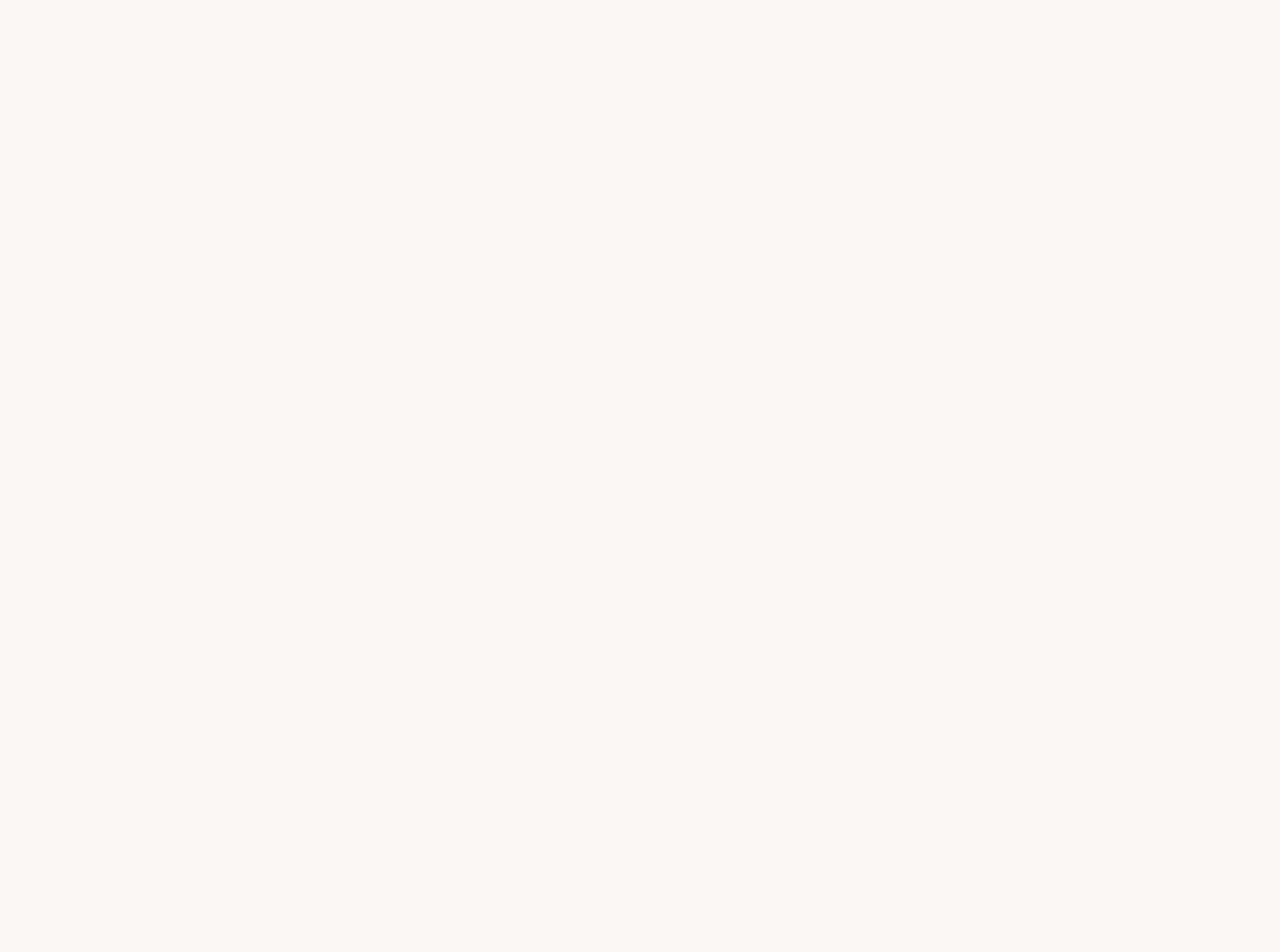
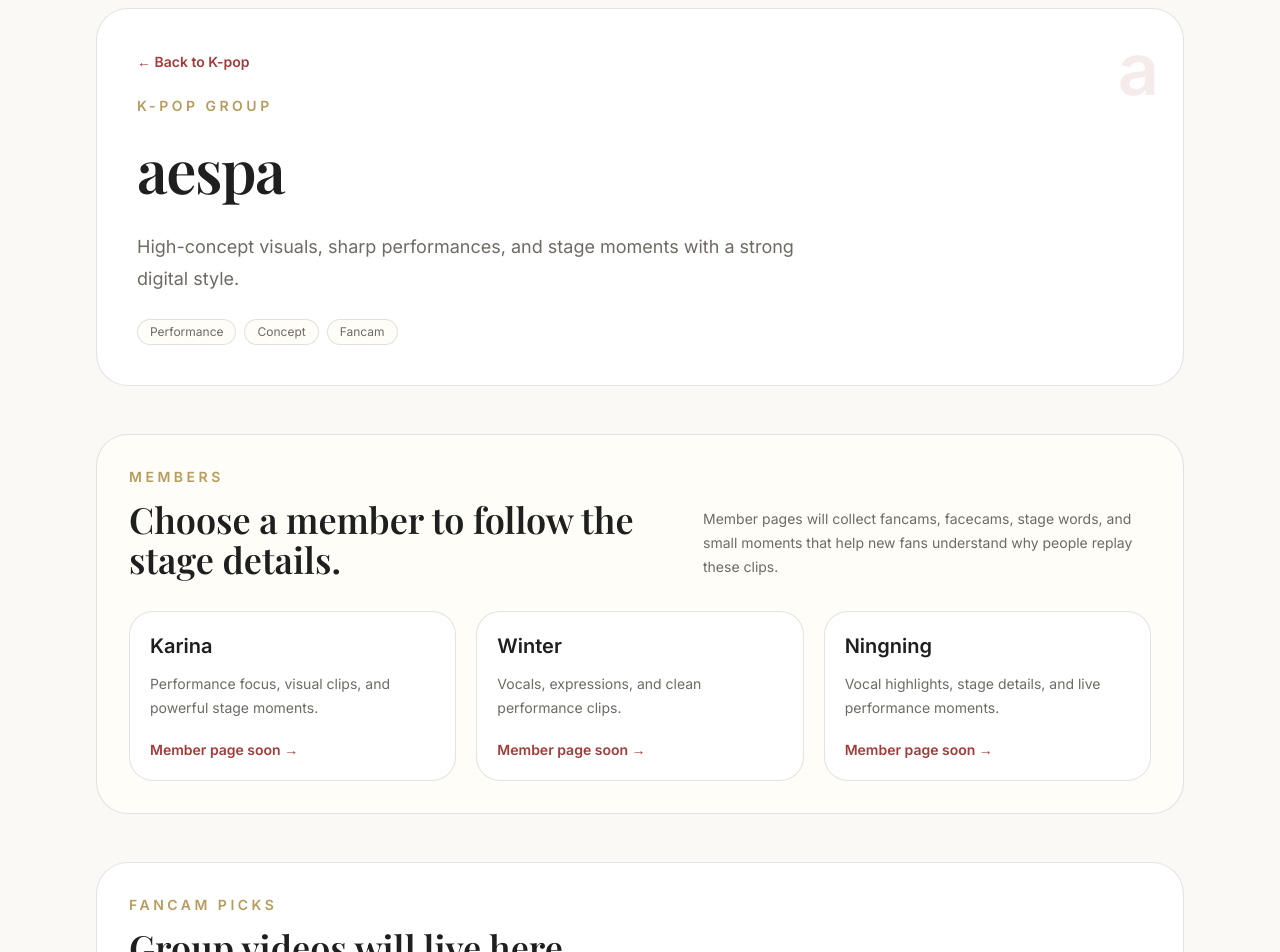
Before and after one commit to kjgusgh-source/korea-inside, a Next.js app: page /kpop/aespa in a window 1280 px wide. Before the commit this address had no page. Shown: the part 140-1092 px from the top of the page. Before the commit the page ends 800 px from the top, so only its background shows below. Built offline with nearby package versions, Linux system fonts and the light colour scheme; a web font is replaced by a local one.

Commit message:
Add K-pop group pages

```diff
--- /dev/null
+++ b/app/kpop/[group]/page.tsx
@@ -0,0 +1,141 @@
+import Link from "next/link";
+import { notFound } from "next/navigation";
+import SiteHeader from "../../../components/SiteHeader";
+import { getKpopGroupById, getKpopGroups } from "../../../lib/kpopData";
+
+type PageProps = {
+  params: Promise<{
+    group: string;
+  }>;
+};
+
+export function generateStaticParams() {
+  return getKpopGroups().map((group) => ({
+    group: group.id,
+  }));
+}
+
+export async function generateMetadata({ params }: PageProps) {
+  const { group: groupId } = await params;
+  const group = getKpopGroupById(groupId);
+
+  if (!group) {
+    return {
+      title: "K-pop Group | HAEMIL",
+    };
+  }
+
+  return {
+    title: `${group.name} | HAEMIL`,
+    description: `${group.name} fancams, members, stage moments, and the Korean culture around them.`,
+  };
+}
+
+export default async function KpopGroupPage({ params }: PageProps) {
+  const { group: groupId } = await params;
+  const group = getKpopGroupById(groupId);
+
+  if (!group) {
+    notFound();
+  }
+
+  return (
+    <main className="min-h-screen bg-[var(--background)] text-[var(--text)]">
+      <div className="mx-auto flex w-full max-w-6xl flex-col gap-12 px-6 py-6 md:px-8 md:py-8">
+        <SiteHeader />
+
+        <section className="relative overflow-hidden rounded-[2rem] border border-[var(--border)] bg-[var(--surface)] p-6 md:p-10">
+          <div className="absolute right-6 top-6 text-7xl font-semibold text-[var(--accent)] opacity-10">
+            {group.name.slice(0, 1)}
+          </div>
+
+          <Link
+            href="/kpop"
+            className="mb-6 inline-flex text-sm font-semibold text-[var(--accent)]"
+          >
+            ← Back to K-pop
+          </Link>
+
+          <p className="text-sm font-semibold uppercase tracking-[0.25em] text-[var(--gold)]">
+            K-pop group
+          </p>
+
+          <h1 className="mt-4 max-w-3xl text-4xl font-semibold leading-tight tracking-tight md:text-6xl">
+            {group.name}
+          </h1>
+
+          <p className="mt-6 max-w-2xl text-base leading-8 text-[var(--muted)] md:text-lg">
+            {group.description}
+          </p>
+
+          <div className="mt-6 flex flex-wrap gap-2">
+            {group.starterTags.map((tag) => (
+              <span
+                key={tag}
+                className="rounded-full border border-[var(--border)] bg-[var(--card)] px-3 py-1 text-xs text-[var(--muted)]"
+              >
+                {tag}
+              </span>
+            ))}
+          </div>
+        </section>
+
+        <section className="rounded-[2rem] border border-[var(--border)] bg-[var(--card)] p-5 md:p-8">
+          <div className="mb-8 flex flex-col justify-between gap-4 md:flex-row md:items-end">
+            <div>
+              <p className="text-sm font-semibold uppercase tracking-[0.25em] text-[var(--gold)]">
+                Members
+              </p>
+              <h2 className="mt-3 text-3xl font-semibold md:text-4xl">
+                Choose a member to follow the stage details.
+              </h2>
+            </div>
+
+            <p className="max-w-md text-sm leading-6 text-[var(--muted)]">
+              Member pages will collect fancams, facecams, stage words, and
+              small moments that help new fans understand why people replay
+              these clips.
+            </p>
+          </div>
+
+          <div className="grid gap-5 md:grid-cols-3">
+            {group.members.map((member) => (
+              <article
+                key={member.id}
+                className="rounded-[1.5rem] border border-[var(--border)] bg-[var(--surface)] p-5"
+              >
+                <p className="text-xl font-semibold text-[var(--text)]">
+                  {member.name}
+                </p>
+
+                <p className="mt-3 text-sm leading-6 text-[var(--muted)]">
+                  {member.note}
+                </p>
+
+                <p className="mt-5 text-sm font-semibold text-[var(--accent)]">
+                  Member page soon →
+                </p>
+              </article>
+            ))}
+          </div>
+        </section>
+
+        <section className="rounded-[2rem] border border-[var(--border)] bg-[var(--surface)] p-5 md:p-8">
+          <p className="text-sm font-semibold uppercase tracking-[0.25em] text-[var(--gold)]">
+            Fancam picks
+          </p>
+
+          <h2 className="mt-3 text-3xl font-semibold md:text-4xl">
+            Group videos will live here.
+          </h2>
+
+          <p className="mt-4 max-w-2xl text-sm leading-7 text-[var(--muted)] md:text-base">
+            This section will later collect official stages, group fancams,
+            dance practices, and cultural notes about the words or fan moments
+            around this group.
+          </p>
+        </section>
+      </div>
+    </main>
+  );
+}
--- a/components/KpopExplorer.tsx
+++ b/components/KpopExplorer.tsx
@@ -1,5 +1,6 @@
 "use client";
 
+import Link from "next/link";
 import { useState } from "react";
 import type { KpopGroup, KpopGroupCategory } from "../lib/kpopData";
 
@@ -114,7 +115,7 @@
                                 {group.name}
                               </h4>
                               <span className="rounded-full bg-[var(--accent-soft)] px-3 py-1 text-xs font-semibold text-[var(--text)]">
-                                Group page soon
+                                Group page
                               </span>
                             </div>
 
@@ -140,7 +141,15 @@
                         </button>
 
                         {isGroupOpen && (
-                          <div className="grid gap-3 border-t border-[var(--border)] p-5 md:grid-cols-3">
+                          <div className="border-t border-[var(--border)] p-5">
+                            <Link
+                              href={`/kpop/${group.id}`}
+                              className="mb-5 inline-flex rounded-full bg-[var(--accent)] px-4 py-2 text-sm font-semibold text-white transition hover:-translate-y-0.5 hover:shadow-lg"
+                            >
+                              Open group page →
+                            </Link>
+
+                            <div className="grid gap-3 md:grid-cols-3">
                               {group.members.map((member) => (
                                 <div
                                   key={member.id}
@@ -158,6 +167,7 @@
                                 </div>
                               ))}
                             </div>
+                          </div>
                         )}
                       </div>
                     );
--- a/lib/kpopData.ts
+++ b/lib/kpopData.ts
@@ -152,3 +152,7 @@
 export function getKpopGroupsByCategory(category: KpopGroupCategory) {
   return KPOP_GROUPS.filter((group) => group.category === category);
 }
+
+export function getKpopGroupById(groupId: string) {
+  return KPOP_GROUPS.find((group) => group.id === groupId);
+}
```
Lines whose indentation alone changed are shown as unchanged.
